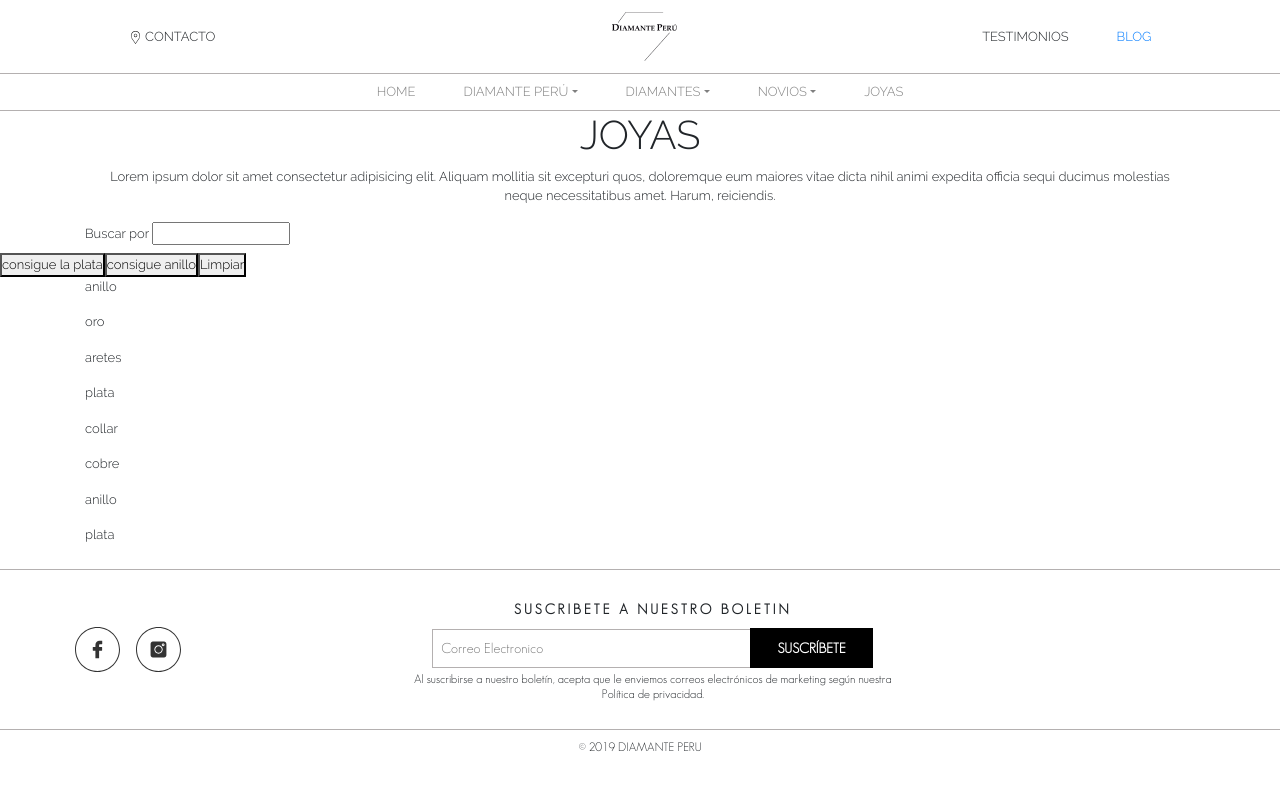
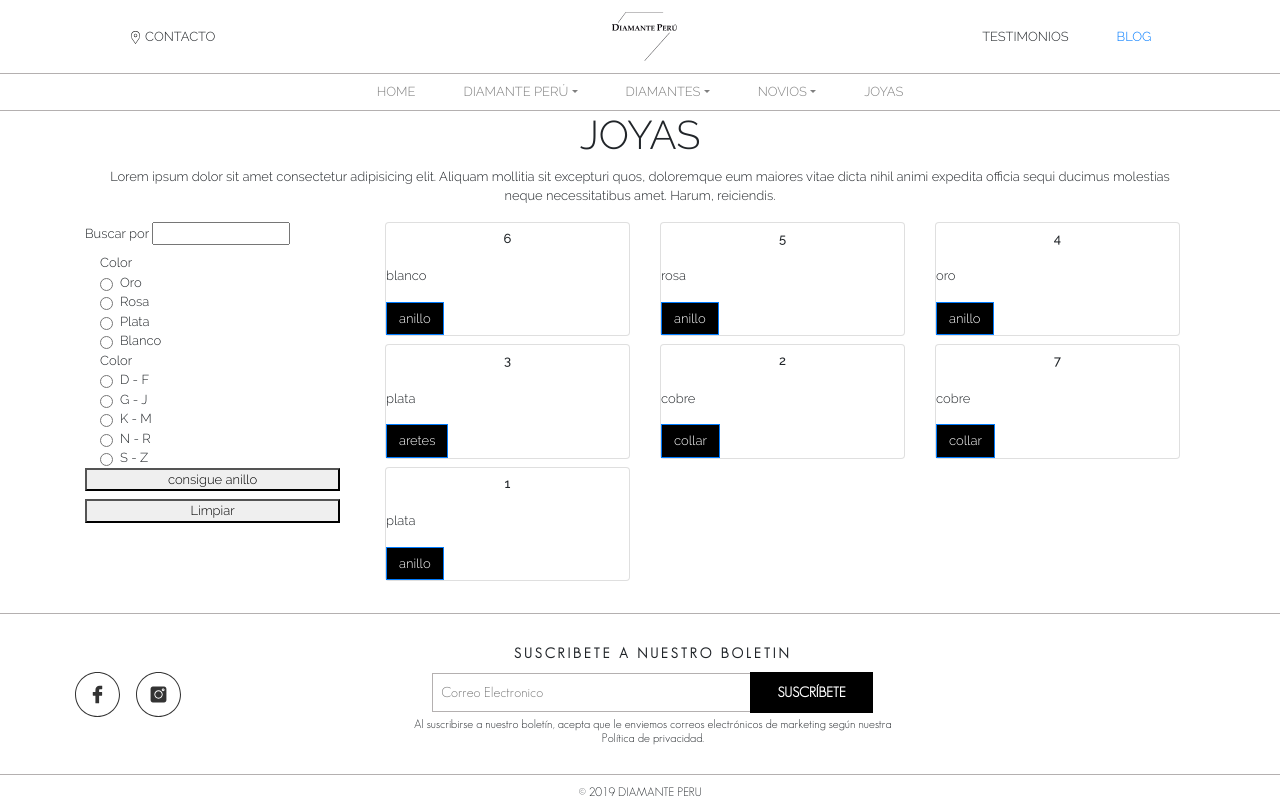
Before and after one commit to HB-Programacion/DiamantePeru, a React (Create React App) app in the folder my-app/: page /joyas in a window 1280 px wide. Built offline with nearby package versions, Linux system fonts and the light colour scheme.

Commit message:
nuevas secciones del filtro y completando el maquetado

```diff
--- a/my-app/src/components/Item.jsx
+++ b/my-app/src/components/Item.jsx
@@ -1,14 +1,20 @@
 import React from "react";
 
 
-const Item = ({key,tipo,color}) =>{
+const Item = ({nro,tipo,color}) =>{
 
     return (
 <>
-<div className="container">
-    <p>{tipo}</p>
-    <p>{key}</p>
-    <p>{color}</p>
+<div className="col-12 col-sm-4  mb-2">
+
+<div class="card" key={nro}>
+      <div class="card-body">
+        <h5 class="card-title text-center p-2">{nro}</h5>
+        <p class="card-text">{color}</p>
+        <a href="#" class="btn btn-primary">{tipo}</a>
+      </div>
+    </div>
+
 </div>
 </>
     )};
--- a/my-app/src/components/Joyas.jsx
+++ b/my-app/src/components/Joyas.jsx
@@ -3,13 +3,18 @@ import React ,{useState,useEffect} from "react";
 import Varios from './VariosItems'
 const Joyas = () =>{
 
-    const arrJoyas = [{tipo:"anillo",color:"oro",corte:"malo",codigo:"4"},
+    const arrJoyas = [   {tipo :"anillo",color:"blanco",corte:"medio",codigo:"6"}, {tipo :"anillo",color:"rosa",corte:"medio",codigo:"5"},{tipo:"anillo",color:"oro",corte:"malo",codigo:"4"},
     {tipo :"aretes",color:"plata",corte:"malo",codigo:"3"},
     {tipo :"collar",color:"cobre",corte:"bueno",codigo:"2"},
+    {tipo :"collar",color:"cobre",corte:"bueno",codigo:"7",tono:"d-f"},
     {tipo :"anillo",color:"plata",corte:"medio",codigo:"1"}];
     const [product, setProduct] = useState([...arrJoyas]);
+    const [stateRadio,setStateRadio] = useState([" "])
+    const [stateRadioTonalidad,setStateRadioTonlidad] = useState([" "])
 const clearFilter = () =>{
     setProduct(arrJoyas);
+    setStateRadioTonlidad([" "]);
+    setStateRadio([""])
 }
 
     const filterColor = (products,color) => {
@@ -34,6 +39,22 @@ const clearFilter = () =>{
         });
         return setProduct(newArray);
       };
+      const filterTone = (products,tono) =>{
+        setProduct(arrJoyas);
+        let newArray = [];
+        products.filter(element => {
+          if (element.tono === tono) {
+            newArray.push(element);
+          }
+          return newArray;
+        });
+        return setProduct(newArray);
+      };
+     const  handleOptionChange =(e,functionVar,arrayOfProducts,text,setStatevar)=> {
+        setStatevar( e.target.value  );
+    functionVar(arrayOfProducts,text);
+    };
+
 
     return (
 <>
@@ -59,8 +80,86 @@ const clearFilter = () =>{
    <div className="container-img-joyas row justify-content-md-center">
    <div className="filterAndSearch col">
     <label> Buscar por <input type="text" id="NameOfJewerly" name="Name" /></label>
+  <div className="container-fluid container-color">
+  <span>Color</span>
+    <div    class="form-check">
+
+  <input checked={stateRadio === 'optionoro'} onChange={(e)=>{handleOptionChange(e,filterColor,product,"oro",setStateRadio)}}   class="form-check-input" type="radio" name="exampleRadios" id="oro" value="optionoro" />
+  <label class="form-check-label" for="oro">
+  Oro
+  </label>
+</div>
+    <div  class="form-check">
+
+       <input checked={stateRadio === 'optionrosa'} onChange={(e)=>{handleOptionChange(e,filterColor,product,"rosa",setStateRadio)}}  class="form-check-input" type="radio" name="exampleRadios" id="rosa" value="optionrosa" />
+       <label class="form-check-label" for="rosa" >
+         Rosa
+       </label>
+     </div>
+    <div class="form-check"  >
+
+       <input checked={stateRadio === 'optionplata'} onChange={(e)=>{handleOptionChange(e,filterColor,product,"plata",setStateRadio)}} class="form-check-input" type="radio" name="exampleRadios" id="plata" value="optionplata" />
+       <label class="form-check-label" for="plata">
+         Plata
+       </label>
+     </div>
+     <div class="form-check"   >
+
+       <input  checked={stateRadio === 'optionblanco'} onChange={(e)=>{handleOptionChange(e,filterColor,product,"blanco",setStateRadio)}} class="form-check-input" type="radio" name="blancoColor" id="blanco" value="optionblanco" />
+       <label class="form-check-label" for="blanco">
+         Blanco
+       </label>
+     </div>
+
+  </div>
+
+<div className="container-fluid container-tonalidad">
+<span>Color</span>
+<div  class="form-check">
+
+       <input checked={stateRadioTonalidad === "D-F"} onChange={(e)=>{handleOptionChange(e,filterTone,product,"d-f",setStateRadioTonlidad)}}  class="form-check-input" type="radio" name="exampleRadios" id="df" value="D-F" />
+       <label class="form-check-label" for="df" >
+         D - F
+       </label>
+     </div>
+
+     <div  class="form-check">
+
+       <input checked={stateRadioTonalidad === "G-J"} onChange={(e)=>{handleOptionChange(e,filterTone,product,"g-j",setStateRadioTonlidad)}}  class="form-check-input" type="radio" name="exampleRadios" id="gj" value="G-J" />
+       <label class="form-check-label" for="gj" >
+         G - J
+       </label>
+     </div>
+
+     <div  class="form-check">
+
+       <input checked={stateRadioTonalidad === "K-M"} onChange={(e)=>{handleOptionChange(e,filterTone,product,"k-m",setStateRadioTonlidad)}}  class="form-check-input" type="radio" name="exampleRadios" id="km" value="K-M" />
+       <label class="form-check-label" for="km" >
+         K - M
+       </label>
+     </div>
+
+     <div  class="form-check">
+
+       <input checked={stateRadioTonalidad === "N-R"} onChange={(e)=>{handleOptionChange(e,filterTone,product,"n-r",setStateRadioTonlidad)}}  class="form-check-input" type="radio" name="exampleRadios" id="nr" value="N-R" />
+       <label class="form-check-label" for="nr" >
+         N - R
+       </label>
+     </div>
+
+     <div  class="form-check">
+
+       <input checked={stateRadioTonalidad === "S-Z"} onChange={(e)=>{handleOptionChange(e,filterTone,product,"s-z",setStateRadioTonlidad)}}  class="form-check-input" type="radio" name="exampleRadios" id="sz" value="S-Z" />
+       <label class="form-check-label" for="sz" >
+         S - Z
+       </label>
+     </div>
+</div>
+<button onClick={()=>{filterTipo(product,"anillo")}} className="btn-block" > consigue anillo</button>
+<button onClick={()=>{clearFilter()}} className="btn-block">Limpiar</button>
     </div>
-    <div className="col-9">
+    <div className="col-sm-9">
+    <Varios arrofJoyas={product}></Varios>
 
     </div>
 
@@ -68,11 +167,8 @@ const clearFilter = () =>{
 </div>
 
 </div>
-<button onClick={()=>{filterColor(product,"plata")}} > consigue la plata</button>
-<button onClick={()=>{filterTipo(product,"anillo")}} > consigue anillo</button>
-<button onClick={()=>{clearFilter()}}>Limpiar</button>
-<Varios arrofJoyas={product}></Varios>
+
 </>
     )};
 
-    export default Joyas
+    export default Joyas;
--- a/my-app/src/components/VariosItems.jsx
+++ b/my-app/src/components/VariosItems.jsx
@@ -2,12 +2,15 @@ import React ,{useState,useEffect} from "react";
 import Item from './Item'
 const Varios= ({arrofJoyas})=>{
     return (
-        <>{arrofJoyas.map(prod => (
+        <div className="container">
+          <div className="row">
+          {arrofJoyas.map(prod => (
         <Item
-          key={prod.codigo}
+     key={prod.codigo}
+          nro={prod.codigo}
           tipo={prod.tipo}
           color={prod.color}
         />
-      ))}</>)
+      ))}</div></div>)
 };
 export default Varios;
```
